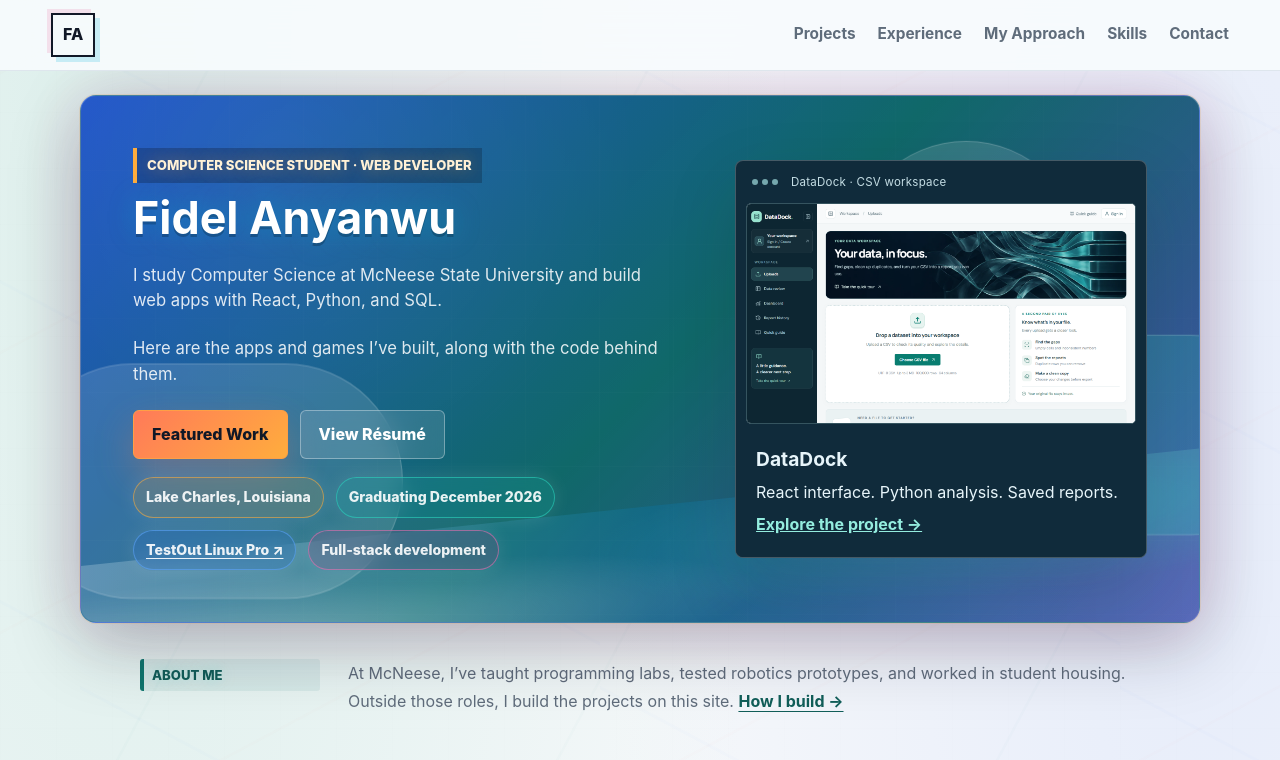
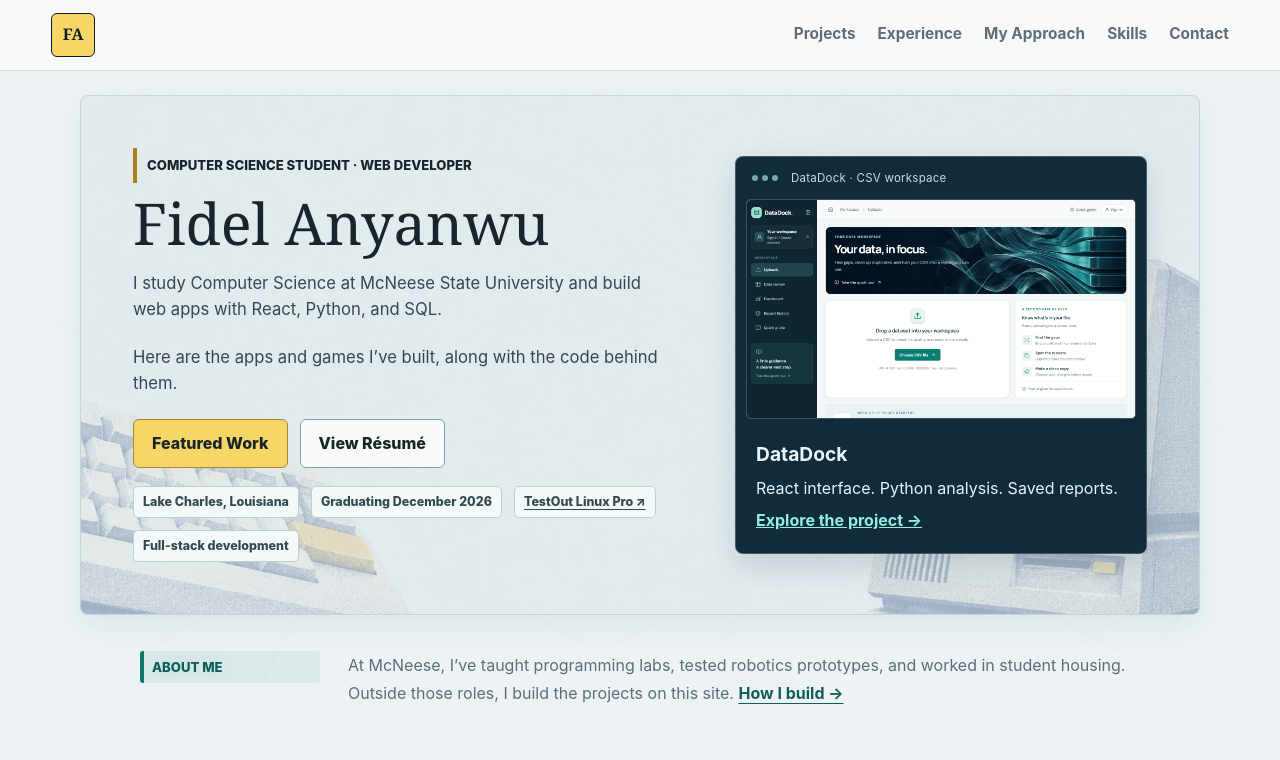
Before and after one commit to Fidel2197/Portfolio, a plain HTML site: page index.html in a window 1280 px wide. Shown: the top 760 px of the page. Drawn offline with Linux system fonts and the light colour scheme.

Commit message:
Add illustrated backgrounds to portfolio

```diff
--- a/presentation.css
+++ b/presentation.css
@@ -1,15 +1,8 @@
 /* Shared presentation for the current portfolio pages. */
-body {
-  background: radial-gradient(ellipse at 10% 0%, #dcefeb 0%, transparent 40%),
-    radial-gradient(ellipse at 95% 12%, #e6ecfa 0%, transparent 35%), #f6f8fa;
-}
-body::after { opacity: .12; animation: none; }
-body::before { opacity: .2; }
 .section-heading .section-kicker { display: block; width: fit-content; margin-bottom: 12px; }
 .section-heading h2, .contact-prompt h2 { display: block; background: none; text-shadow: none; }
 .featured-work > .section-heading::after { content: none; }
 .section-kicker { border-color: #0f766e; color: #115e59; }
-.curated-home .hero h1 { font-size: clamp(2rem, 4vw, 2.8rem); }
 .hero-proof a { color: inherit; text-underline-offset: 3px; }
 .curated-home .featured-work-grid { grid-template-columns: repeat(2, minmax(0, 1fr)); gap: 28px; }
 .curated-home .featured-card { grid-template-rows: auto 1fr; border-radius: 14px; box-shadow: 0 8px 24px #102c3810; }
@@ -65,3 +58,145 @@ a:focus-visible, summary:focus-visible { outline: 3px solid #0f766e; outline-off
   html { scroll-behavior: auto; }
   *, *::before, *::after { animation: none !important; transition: none !important; }
 }
+
+/* Shared visual accents for the existing portfolio layout. */
+body {
+  --paper: #edf3f4;
+  --ink: #182629;
+  --accent-yellow: #f6d667;
+  --display-font: Georgia, "Times New Roman", serif;
+  background: var(--paper);
+}
+
+body::before,
+body::after {
+  opacity: .12;
+}
+
+.site-header {
+  background: #f8faf9f5;
+  border-bottom-color: #cfdbde;
+}
+
+.brand {
+  background: var(--accent-yellow);
+  border-width: 1px;
+  border-radius: 6px;
+  box-shadow: none;
+  font-family: var(--display-font);
+}
+
+.curated-home .hero {
+  background: linear-gradient(#e1eceeaa, #e1eceeaa),
+    #e1ecee url("assets/retro-workstation.jpg") center bottom / cover no-repeat;
+  border: 1px solid #c4d5d9;
+  border-radius: 8px;
+  box-shadow: 0 12px 32px #18363b12;
+  animation: none;
+}
+
+.curated-home .hero::before,
+.curated-home .hero::after,
+.curated-home .hero-ambient {
+  display: none;
+}
+
+.curated-home .hero h1,
+.section-heading h2,
+.case-heading h1,
+.home-experience h2,
+.contact-prompt h2 {
+  color: var(--ink);
+  font-family: var(--display-font);
+  font-weight: 400;
+  letter-spacing: 0;
+  text-shadow: none;
+}
+
+.curated-home .hero h1 {
+  font-size: 3.6rem;
+  line-height: 1.05;
+}
+
+.curated-home .hero .eyebrow {
+  border-color: #ab801b;
+  background: none;
+  color: var(--ink);
+  text-shadow: none;
+}
+
+.curated-home .hero-text {
+  color: #33494f;
+}
+
+.curated-home .hero .button.primary,
+.contact-prompt .button.primary {
+  background: var(--accent-yellow);
+  border-color: #a8862e;
+  color: var(--ink);
+  box-shadow: none;
+}
+
+.curated-home .hero .button.primary:hover,
+.contact-prompt .button.primary:hover {
+  background: #ffe48b;
+}
+
+.curated-home .hero .button.secondary {
+  background: #f8faf9;
+  border-color: #859da3;
+  color: var(--ink);
+}
+
+.curated-home .hero .hero-proof span {
+  padding: 5px 9px;
+  border-color: #bdcfd2;
+  border-radius: 5px;
+  background: #f3f8f8;
+  color: #33494f;
+  font-size: .78rem;
+  animation: none;
+}
+
+.curated-home .hero-showcase {
+  border-radius: 8px;
+  box-shadow: 0 12px 30px #18363b26;
+}
+
+.curated-home .contact-prompt {
+  align-items: center;
+  padding: clamp(24px, 5vw, 48px);
+  border: 1px solid #c4d5d9;
+  border-radius: 8px;
+  background: linear-gradient(90deg, #e6efef 30%, #e6efef88),
+    #e6efef url("assets/retro-keyboard.jpg") right 58% / cover no-repeat;
+}
+
+.curated-home .featured-card,
+.gallery-card,
+.case-sections section {
+  border-radius: 8px;
+}
+
+.featured-links a {
+  border-radius: 6px;
+}
+
+@media (max-width: 860px) {
+  .curated-home .hero h1 { font-size: 3rem; }
+}
+
+@media (max-width: 560px) {
+  .curated-home .hero h1 { font-size: 2.45rem; }
+
+  .curated-home .hero {
+    background-size: auto, auto 62%;
+    background-position: center, center bottom;
+  }
+
+  .curated-home .hero-proof {
+    display: grid;
+    grid-template-columns: repeat(2, minmax(0, 1fr));
+    gap: 8px;
+  }
+}
```
Also changed, not shown: assets/retro-keyboard.jpg (added), assets/retro-workstation.jpg (added).
